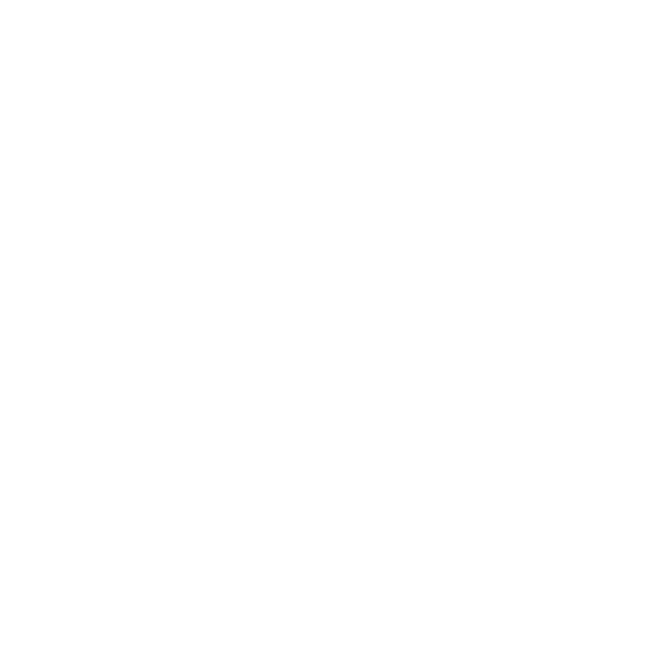
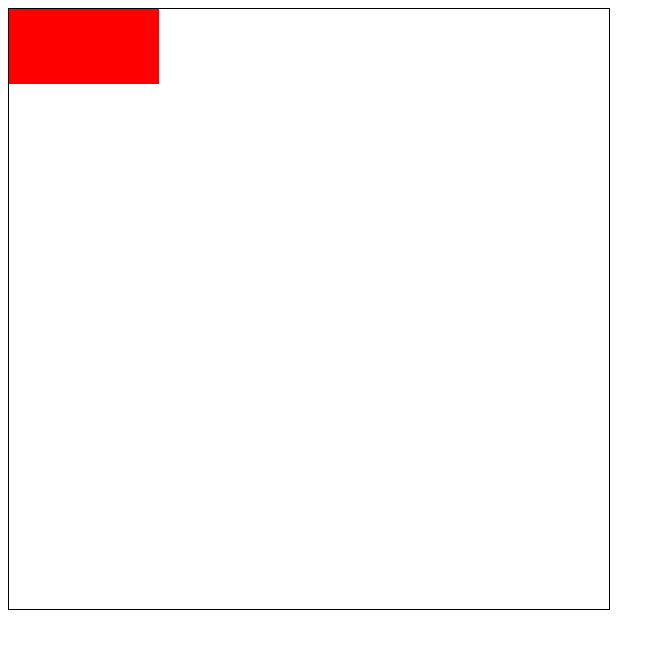
Before and after one commit to CollinsDrew/class_12, a plain HTML site: page canvas/index.html in a window 1280 px wide. Shown: the whole page, without its empty margins (0-665 px from the left). Drawn offline with Linux system fonts and the light colour scheme.

Commit message:
canvas added

```diff
--- a/canvas/index.html
+++ b/canvas/index.html
@@ -10,6 +10,7 @@
 
 <body>
 
+    <canvas id="myCanvas" width="600" height="600" style="border: 1px solid black;"></canvas>
 
     <script src="script.js"></script>
 
--- a/canvas/script.js
+++ b/canvas/script.js
@@ -0,0 +1,9 @@
+'use strict'
+
+let canvas = document.getElementById("myCanvas");
+
+let ctx = canvas.getContext("2d");
+
+ctx.fillStyle = "red";
+
+ctx.fillRect(0,0,150,75);
```
Also changed, not shown: 1 other file.
